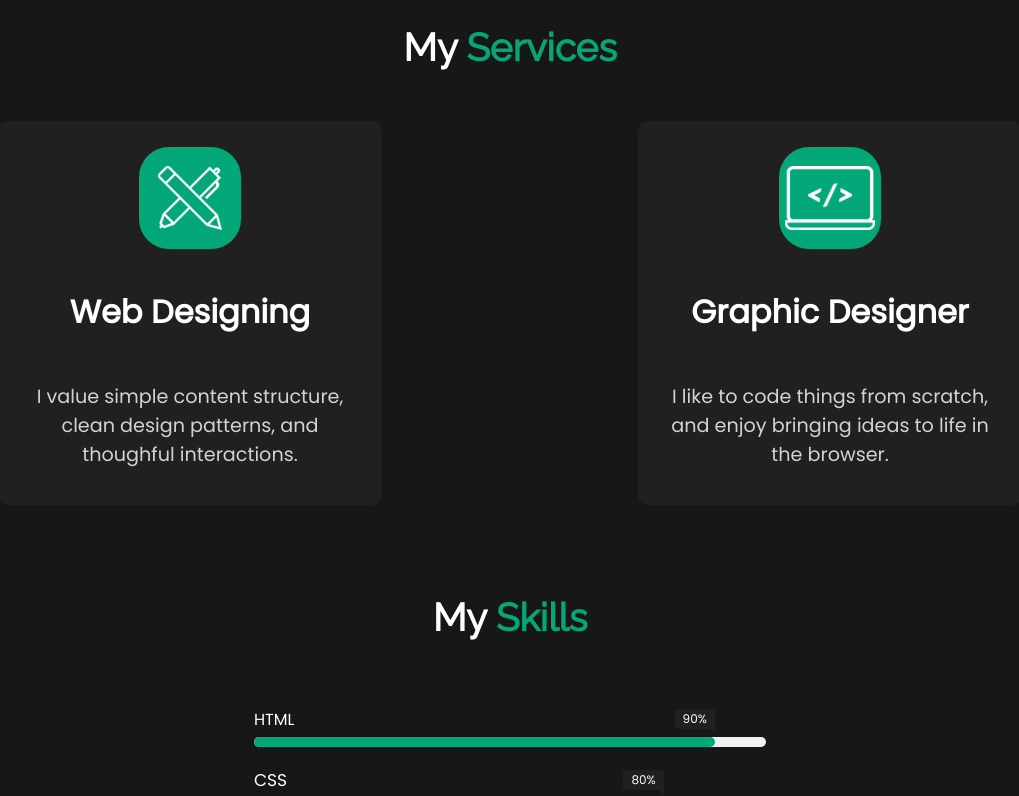
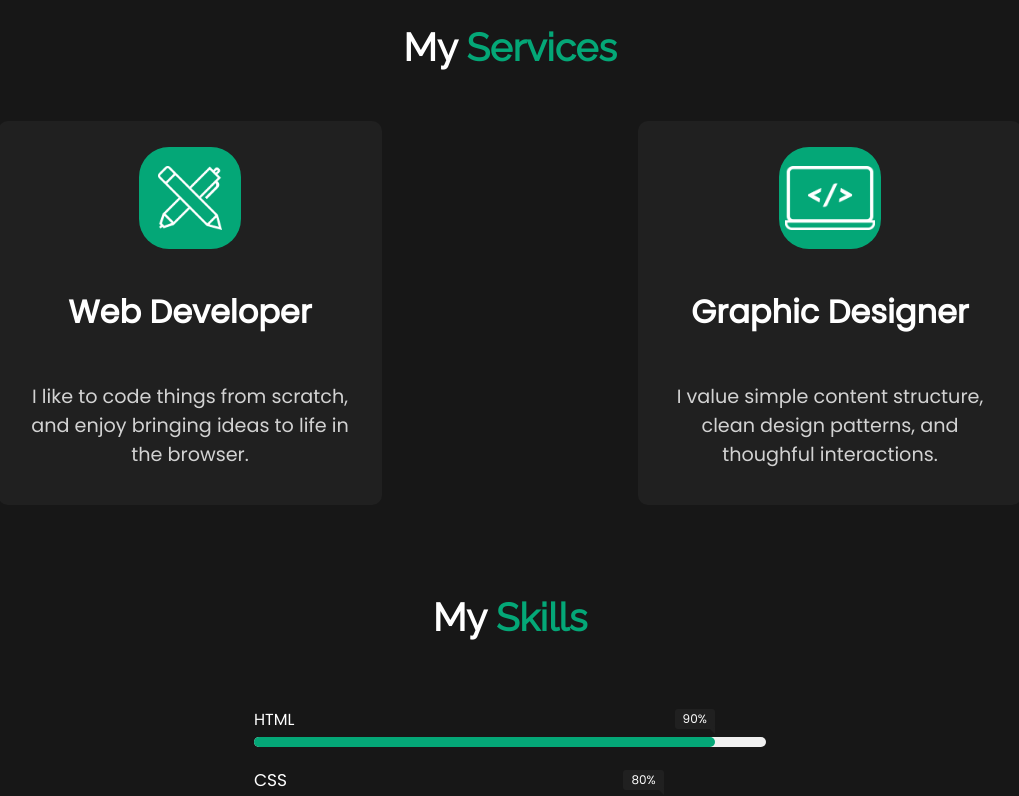
Before and after one commit to vrn295/portfolio-varun, a React (Create React App) app: page / in a window 1280 px wide. Shown: the part 1480-2276 px from the top of the page, without its empty margins (130-1149 px from the left). Built offline with nearby package versions, Linux system fonts and the light colour scheme; a web font is replaced by a local one.

Commit message:
hover effect changed

```diff
--- a/src/Component/About/About.css
+++ b/src/Component/About/About.css
@@ -37,6 +37,7 @@
 .about-details img {
   max-width: 30vw;
   border-radius: 10px;
+  pointer-events: none;
 }
 .btn-download-cv {
   width: 12vw !important;
@@ -76,6 +77,29 @@
   flex-direction: column;
   align-items: center;
   transition: 0.3s ease-in;
+  position: relative;
+  /* z-index: -1; */
+}
+
+.services-box::before{
+  content: "";
+  position: absolute;
+  left: 50%;
+  top: 15%;
+  transform: translate(-50%, -50%);
+  border-radius: 100px;
+  background-color: var(--primary-color);
+  /* background-color: black; */
+  width: 0%;
+  height: 0%;
+  transition: 0.3s ease-in-out;
+}
+
+.services-box:hover::before{
+  width: 100%;
+  height: 100%;
+  border-radius: 10px;
+  top: 50%;
 }
 
 .icon-box {
@@ -107,9 +131,9 @@
   opacity: 0.8;
 }
 
-.services-box:hover {
+/* .services-box:hover {
   background-color: var(--primary-color);
-}
+} */
 
 .skills {
   margin-top: 5vw;
--- a/src/Component/About/About.js
+++ b/src/Component/About/About.js
@@ -24,7 +24,7 @@
                         <a href={Resume2021} download='Varun-Resume'>Download CV</a>
                     </button>
                 </div>
-                <img src={AboutImage} alt="My Photo"/>
+                <img src={AboutImage} alt="My Photo" />
             </div>
             <div className='my-services'>
                 <h1 className='my-skills about-h1'>My <span className='color-change'>Services</span></h1>
@@ -33,15 +33,15 @@
                         <div className='icon-box'>
                             <img src={DesignerIcon} alt="Design Icon"/>
                         </div>
-                        <h2>Web Designing</h2>
-                        <p>I value simple content structure, clean design patterns, and thoughful interactions.</p>
+                        <h2>Web Developer</h2>
+                        <p>I like to code things from scratch, and enjoy bringing ideas to life in the browser.</p>
                     </div>
                     <div className = 'services-box'>
                         <div className='icon-box'>
                             <img src={WebDeveloperIcon} alt="Web Developer Icon"/>
                         </div>
                             <h2>Graphic Designer</h2>
-                            <p>I like to code things from scratch, and enjoy bringing ideas to life in the browser.</p>
+                            <p>I value simple content structure, clean design patterns, and thoughful interactions.</p>
                     </div>
                 </div>
             </div>
--- a/src/Component/Home/ColorModal.css
+++ b/src/Component/Home/ColorModal.css
@@ -1,10 +1,9 @@
 .color-box {
-  z-index: 1000;
+  z-index: 10;
   position: absolute;
   right: 4vw;
   top: 50%;
   transform: translateY(-50%);
-  display: none;
   width: 6vw;
   height: auto;
   display: flex;
--- a/src/Component/Home/Home.css
+++ b/src/Component/Home/Home.css
@@ -95,6 +95,7 @@
   cursor: pointer;
   font-size: 4vw;
   font-weight: 800;
+  user-select: none;
   animation: fade-in-fwd 1s cubic-bezier(0.39, 0.575, 0.565, 1) both;
   /* text-indent: 0.1vw; */
 }
@@ -126,6 +127,7 @@
   font-size: 2vw;
   height: 50px;
   font-family: Raleway;
+  user-select: none;
   font-style: normal;
 }
 
--- a/src/Component/Home/Home.js
+++ b/src/Component/Home/Home.js
@@ -74,8 +74,8 @@
                         />
                     </a>
                 </div>
-                <div className={"message-icons " + (isScroll ? "message-icons-scroll" : "")}>
-                    <div className='color-setting-container' style={{zIndex: "10"}}>
+                <div className={"message-icons " + (isScroll ? "message-icons-scroll" : "")} style={{zIndex: "10"}}>
+                    <div className='color-setting-container'>
                         <div style={{position: "relative"}} onClick = {() => {setColorModalStatus(!colorModalStatus)}} >
                             {/* <p
                                 className="setting-text"
--- a/src/Component/Navbar/Navbar.css
+++ b/src/Component/Navbar/Navbar.css
@@ -7,7 +7,7 @@
   background-color: var(--background-accent);
   transform: translateX(100%);
   transition: transform 0.3s ease-in;
-  z-index: 2;
+  z-index: 11;
 }
 
 .navbar-active {
@@ -33,6 +33,7 @@
 
 .nav-list li {
   transition: 0.2s ease-in;
+  cursor: pointer;
 }
 
 .nav-list li span {
@@ -56,7 +57,7 @@
   display: flex;
   flex-direction: column;
   align-items: flex-end;
-  z-index: 3;
+  z-index: 13;
   transition: 0.3s ease;
 }
 
--- a/src/Component/Portfolio/Portfolio.css
+++ b/src/Component/Portfolio/Portfolio.css
@@ -61,12 +61,11 @@
   top: 50%;
   left: 50%;
   transform: translate(-50%, -50%);
-  width: 100%;
-  height: 100%;
+  width: 0%;
+  height: 0%;
   background-color: var(--primary-color);
   border-radius: 10px;
-  opacity: 0;
-  transition: 0.2s ease-in;
+  transition: 0.3s ease-in-out;
 }
 
 .work-list:hover caption {
@@ -75,10 +74,12 @@
 }
 
 .work-list:hover .portfolio-overlay {
-  opacity: 1;
+  /* opacity: 1; */
+  width: 100%;
+  height: 100%;
 }
 .work-list:hover img {
-  opacity: 0;
+  opacity: 50%;
 }
 
 .work-list button:hover {
```
